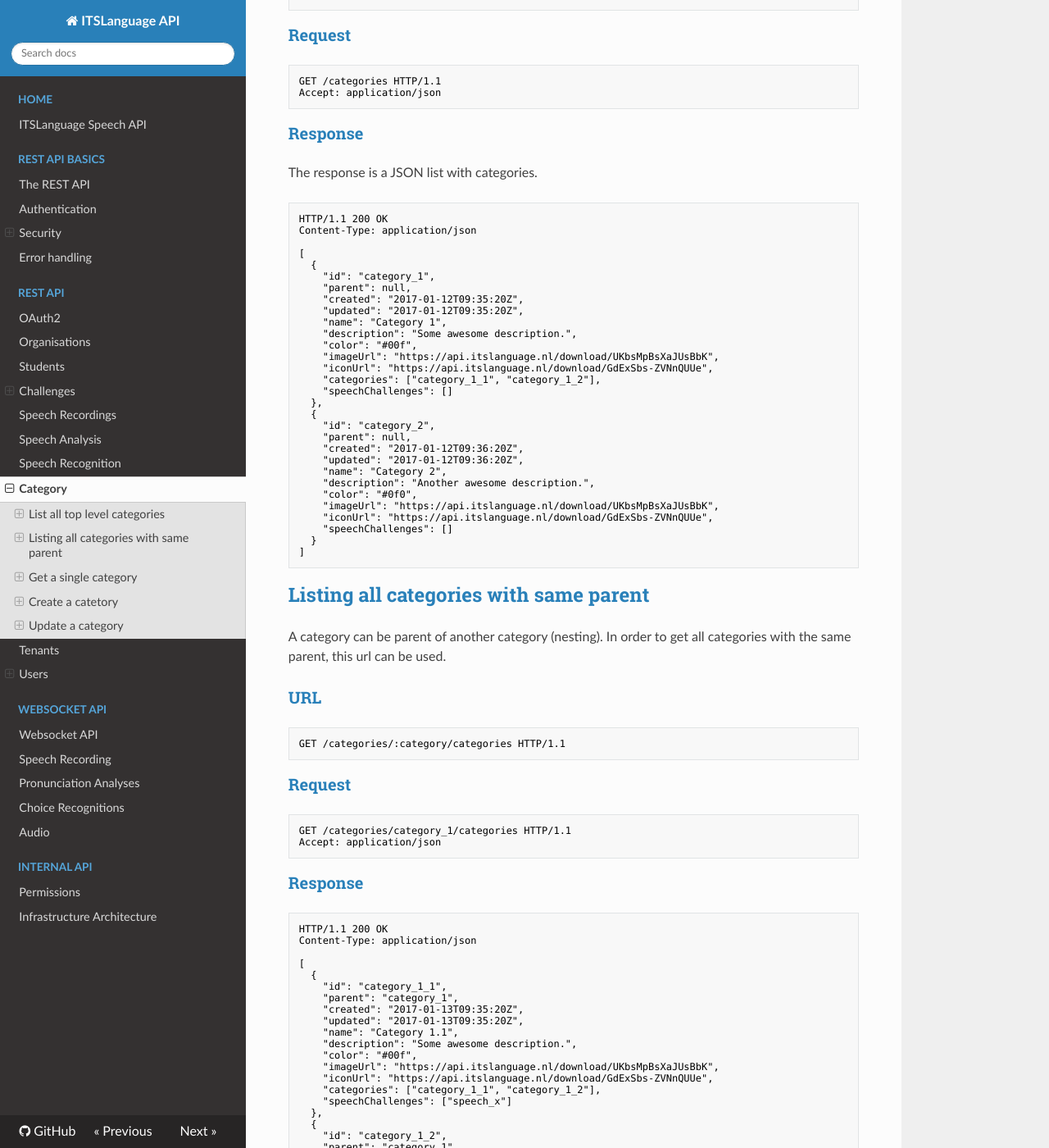
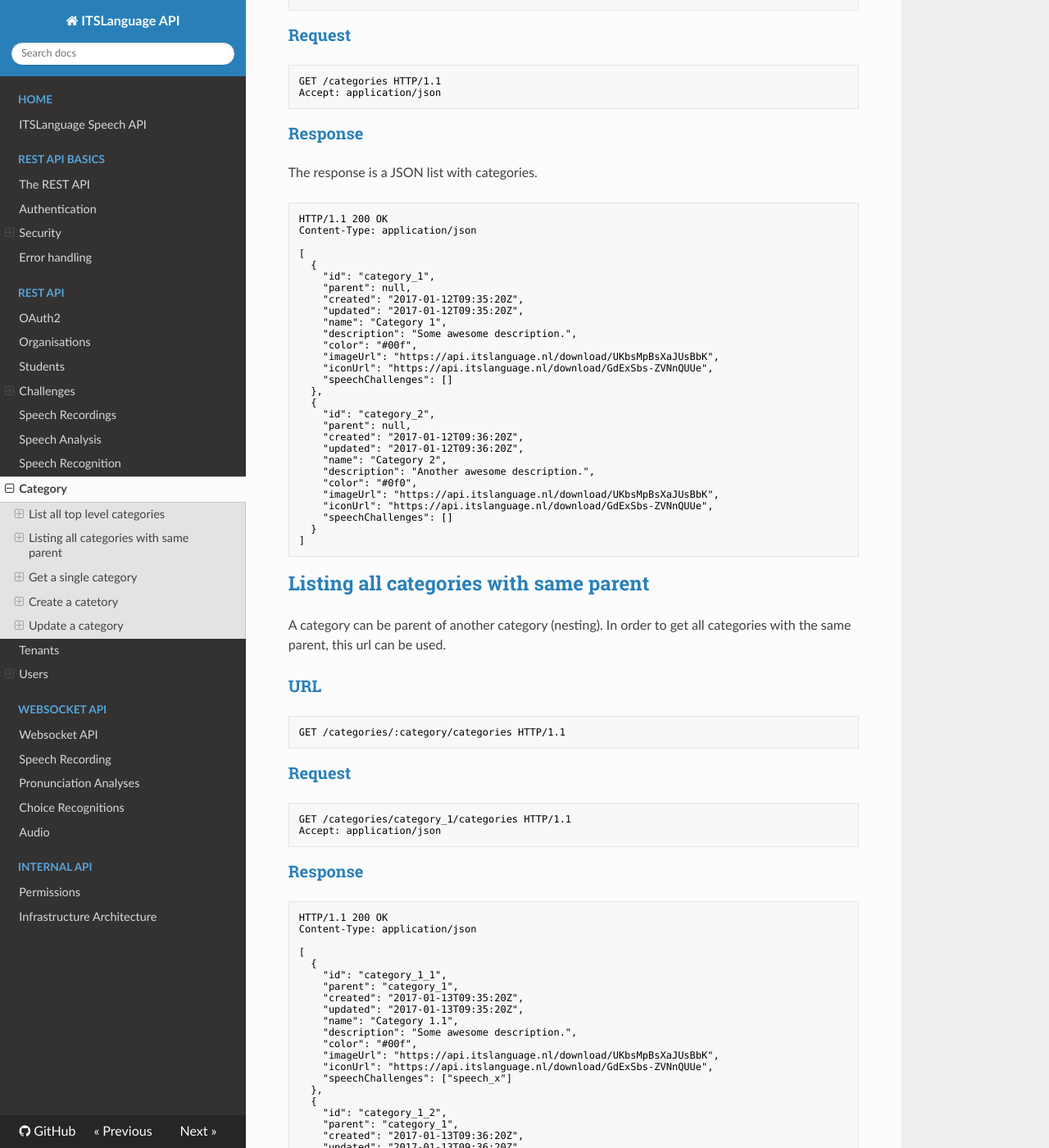
Before and after one commit to joggienl/itslanguage-docs, an MkDocs documentation site: the page built from docs/api/categories.md, in a window 1280 px wide and 1400 px high, scrolled down 389 px. Shown: the whole window at 82% size. Built offline with MkDocs 1.6.1, drawn with Linux system fonts in a browser that asks for light colours; nearby versions of some CDN libraries; old or Windows-style settings are respelled for this version of MkDocs; some of the changed text lies outside the part shown.

Commit message:
fix: removed categories in the result

```diff
--- a/docs/api/categories.md
+++ b/docs/api/categories.md
@@ -38,7 +38,6 @@ Content-Type: application/json
     "color": "#00f",
     "imageUrl": "https://api.itslanguage.nl/download/UKbsMpBsXaJUsBbK",
     "iconUrl": "https://api.itslanguage.nl/download/GdExSbs-ZVNnQUUe",
-    "categories": ["category_1_1", "category_1_2"],
     "speechChallenges": []
   },
   {
@@ -90,7 +89,6 @@ Content-Type: application/json
     "color": "#00f",
     "imageUrl": "https://api.itslanguage.nl/download/UKbsMpBsXaJUsBbK",
     "iconUrl": "https://api.itslanguage.nl/download/GdExSbs-ZVNnQUUe",
-    "categories": ["category_1_1", "category_1_2"],
     "speechChallenges": ["speech_x"]
   },
   {
```
